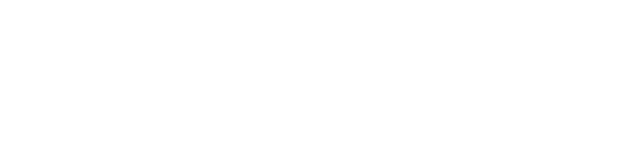
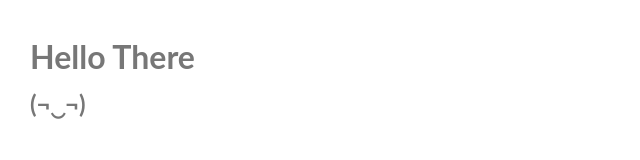
Before and after one commit to RubenVerster/shuriken-tut, a website: page index.html in a window 1280 px wide. Shown: the whole page, without its empty margins (0-640 px from the left). Drawn offline with Linux system fonts and the light colour scheme.

```diff
--- a/index.html
+++ b/index.html
@@ -7,7 +7,10 @@
     <link rel="stylesheet" href="css/style.css" />
     <link rel="shortcut icon" type="image/png" href="img/favicon.ico" />
 
-    <title>Shuriken - Pro League</title>
+    <title>Boilerplate</title>
   </head>
-  <body></body>
+  <body>
+    <h1>Hello There</h1>
+    <h2>(¬‿¬)</h2>
+  </body>
 </html>
```
Also changed, not shown: README.md.
